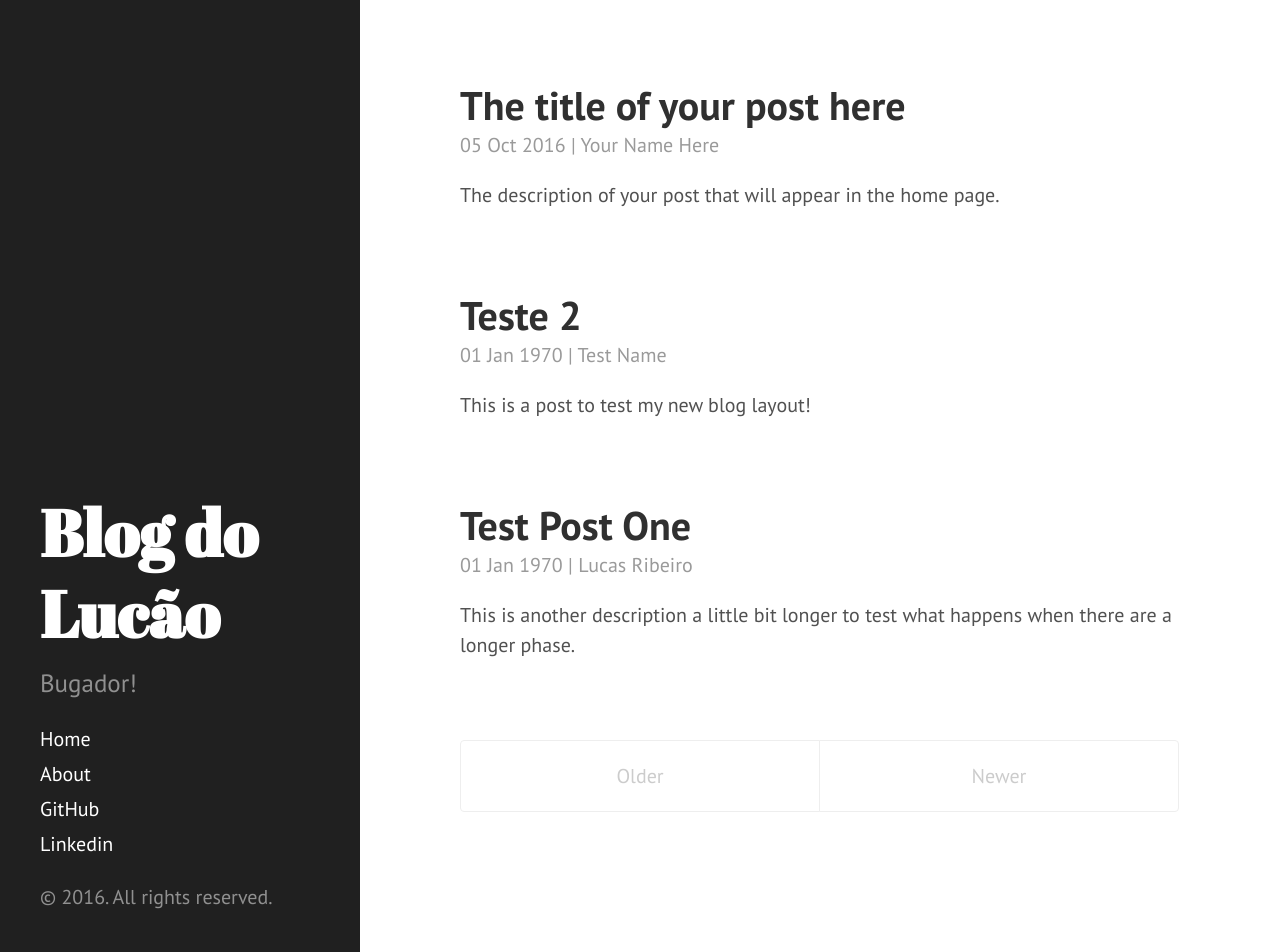
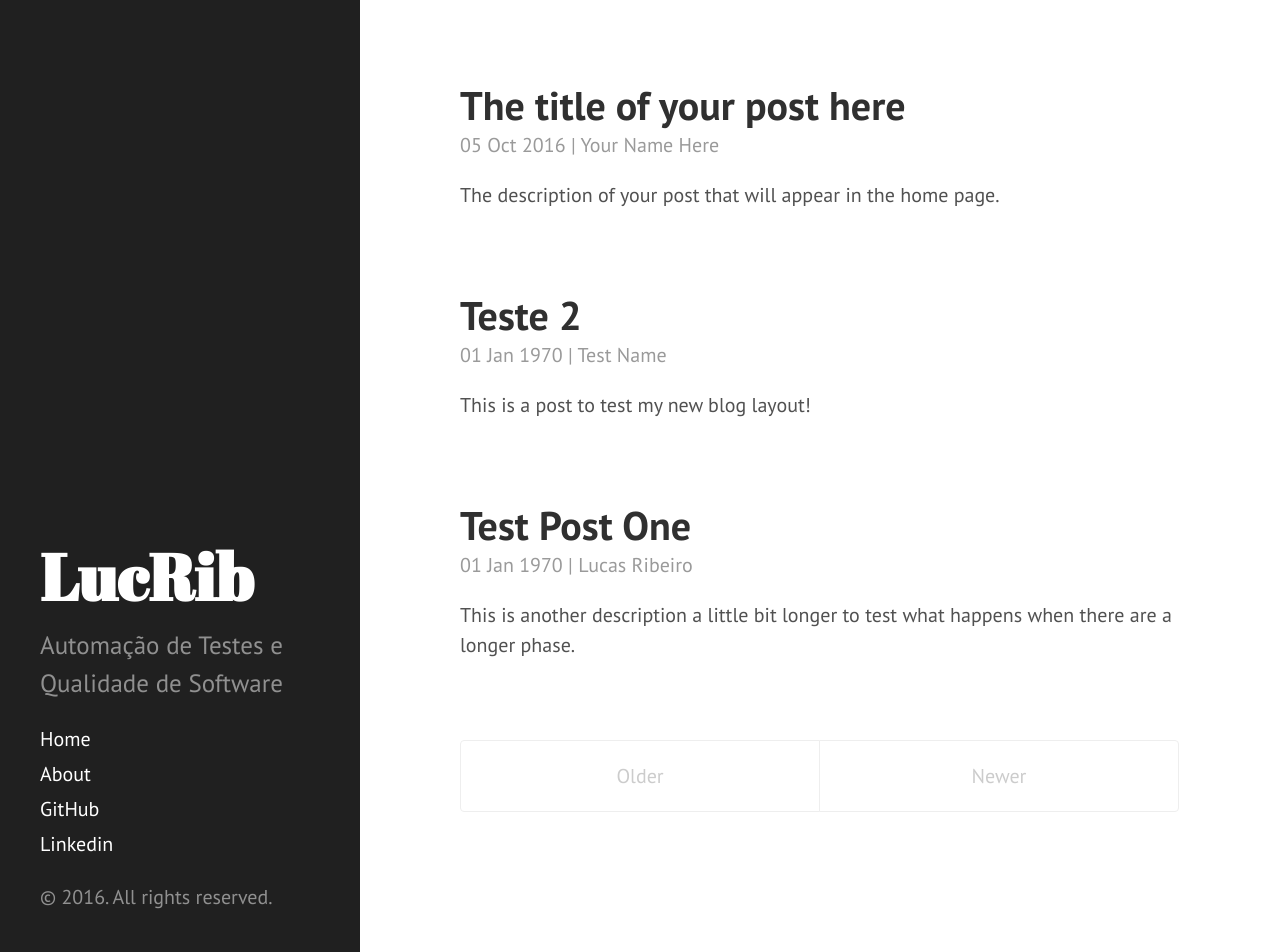
Before and after one commit to lucrib/blog, a Jekyll site: the page built from index.html, in a window 1280 px wide and 952 px high. Built offline with Jekyll 4.4.1, drawn with Linux system fonts in a browser that asks for light colours; the list of posts is cut into pages by our own code.

Commit message:
Change blog name and tagline/descr

```diff
--- a/_config.yml
+++ b/_config.yml
@@ -6,9 +6,9 @@ highlighter:      rouge
 permalink:        "pretty"
 
 # Setup ########################################################################
-title:            "Blog do Lucão"
-tagline:          "Bugador!"
-description:      "Bugador!"
+title:            "LucRib"
+tagline:          "Automação de Testes e Qualidade de Software"
+description:      "Automação de Testes e Qualidade de Software"
 url:              "https://lucrib.github.io/blog"
 baseurl:          ""
 encoding:         "utf-8"
@@ -24,7 +24,7 @@ github:
   repo:           "https://github.com/lucrib"
 
 linkedin:
-  link:           "https://br.linkedin.com/in/lucasribeirotester/en/"
+  link:           "https://linkedin.com/in/lucrib/en/"
 
 author:
   name:           "Lucas Ribeiro"
```
